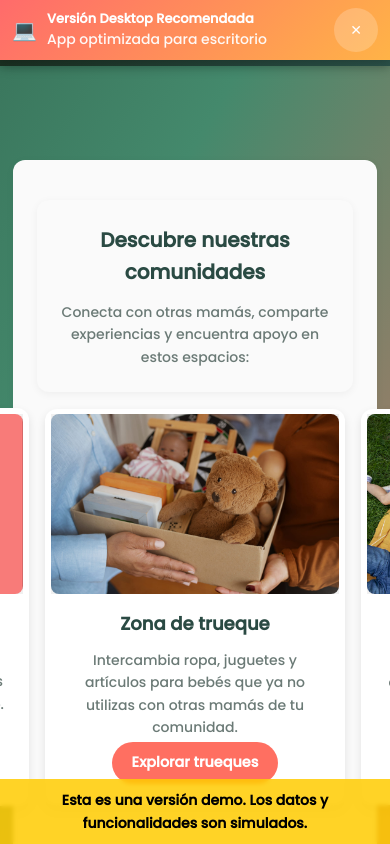
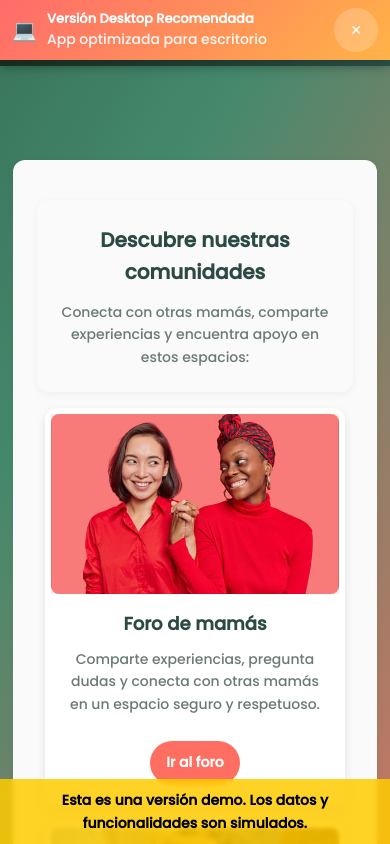
Before and after one commit to Imleiva/mommatch_demo, a React (Create React App) app in the folder frontend/: page /#/comunidad in a window 390 px wide. Shown: the top 844 px of the page. Built offline with nearby package versions, Linux system fonts and the light colour scheme.

Commit message:
fix: force column layout for feature cards in Comunidad mobile with !important

```diff
--- a/frontend/src/components/Comunidad.css
+++ b/frontend/src/components/Comunidad.css
@@ -53,7 +53,9 @@
   }
 
   .feature-cards {
-    flex-direction: column;
+    display: flex !important;
+    flex-direction: column !important;
+    flex-wrap: nowrap;
     align-items: center;
     padding: 0;
     gap: 1rem;
```
